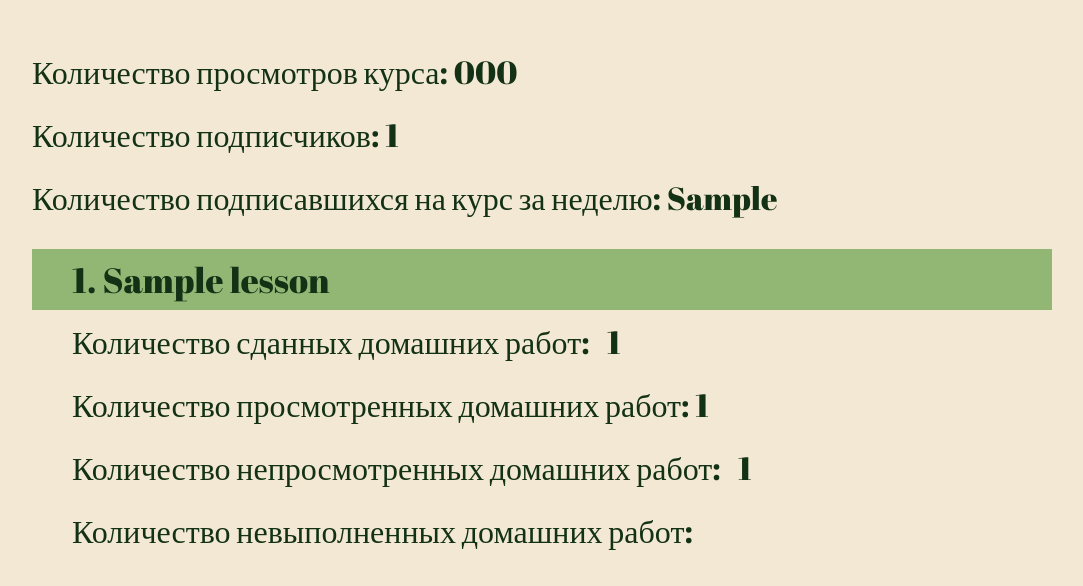
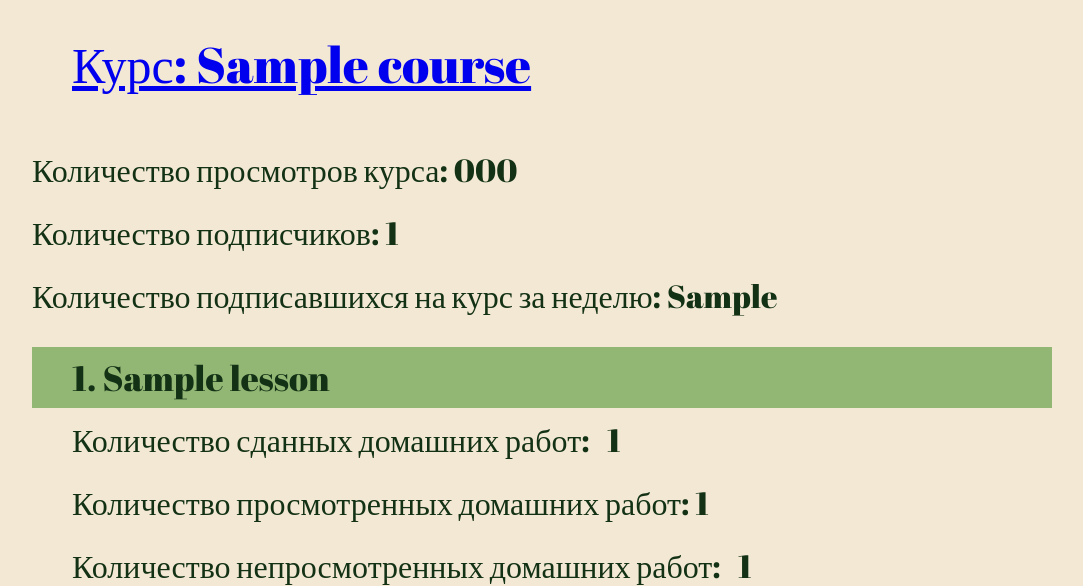
Before and after one commit to Treshersnop/diplom, a Django app: template training_course/templates/course/course_statistic.html in a window 1280 px wide. Shown: the part 88-674 px from the top of the page, without its empty margins (78-1161 px from the left). Run offline with Django 5.2, Linux system fonts and the light colour scheme; the template is opened without the code that fills it: most values are stand-ins (such as "Sample title", 1, 10 or a date in 2020); parts of the project's set-up code (start-up, migrations or seed data) failed here and were passed over.

Commit message:
страница статистики

```diff
--- a/training_course/templates/course/course_statistic.html
+++ b/training_course/templates/course/course_statistic.html
@@ -2,6 +2,11 @@
 
 {% block content %}
 
+<div class="name-course" style="margin: 30px 30px 10px 150px;">
+                <a href="{% url 'training_course:course_detail' course.id %}">
+                    <h1>Курс: {{ course.name }}</h1>
+                </a>
+            </div>
 <div class="criteria">
     <div class="criterion">
         <p>Количество просмотров курса: </p>
```
